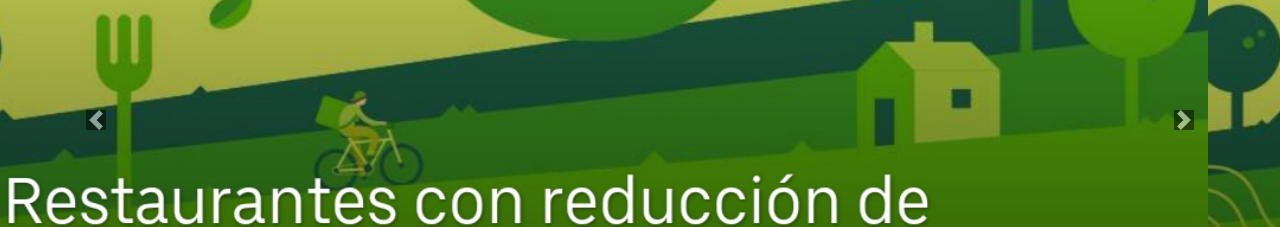
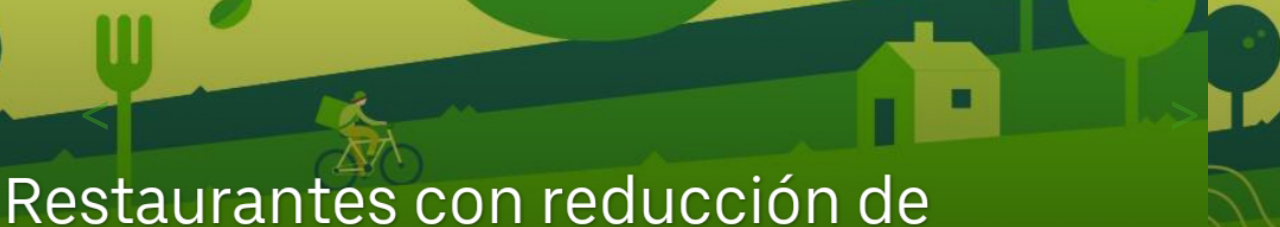
Before and after one commit to alelulu/SCL009-hackathon-ubereats, a React (Create React App) app: page / in a window 1280 px wide. Shown: the part 268-495 px from the top of the page. Built offline with nearby package versions, Linux system fonts and the light colour scheme; a web font is replaced by a local one.

Commit message:
cambio color de flechas en bienvenida

```diff
--- a/src/index.js
+++ b/src/index.js
@@ -5,7 +5,7 @@ import App from './App';
 import * as serviceWorker from './serviceWorker';
 import  { BrowserRouter } from 'react-router-dom'
 
-ReactDOM.render(<BrowserRouter><App /></BrowserRouter>, document.getElementById('root'));
+ReactDOM.render(<BrowserRouter><App/></BrowserRouter>, document.getElementById('root'));
 
 // If you want your app to work offline and load faster, you can change
 // unregister() to register() below. Note this comes with some pitfalls.
--- a/src/paginas/bienvenida.js
+++ b/src/paginas/bienvenida.js
@@ -5,16 +5,10 @@ import niñesImg from '../imagenes/ninestexto.png'
 import cletaImg from '../imagenes/cletatexto.png'
 import logroImg from '../imagenes/logro.png'
 
-
-
-
-
 class Bienvenida extends Component{
 
   render(){
-
 	  return (
-
       <div className="fluid-container">
         <div className="headerB row">
         <div className="col-1"></div>
--- a/src/paginas/estilos/bienvenida.css
+++ b/src/paginas/estilos/bienvenida.css
@@ -62,9 +62,26 @@ margin-top:50px;
     height: 50vh;
     width: 100%;
   }
-.carousel-control-next-icon{
+/* .carousel-control-next-icon::after{
     background-color: black;
+} */
+.carousel-control-prev-icon,
+.carousel-control-next-icon {
+  height: 100px;
+  width: 100px;
+  outline: black;
+  background-size: 100%, 100%;
+  background-image: none;
 }
-.carousel-control-prev-icon{
-    background-color: black;
+.carousel-control-next-icon:after
+{
+  content: '>';
+  font-size: 55px;
+  color: #3E9920;
 }
+
+.carousel-control-prev-icon:after {
+  content: '<';
+  font-size: 55px;
+  color: #3E9920;
+}
```
Also changed, not shown: src/imagenes/logo2.png (deleted).
